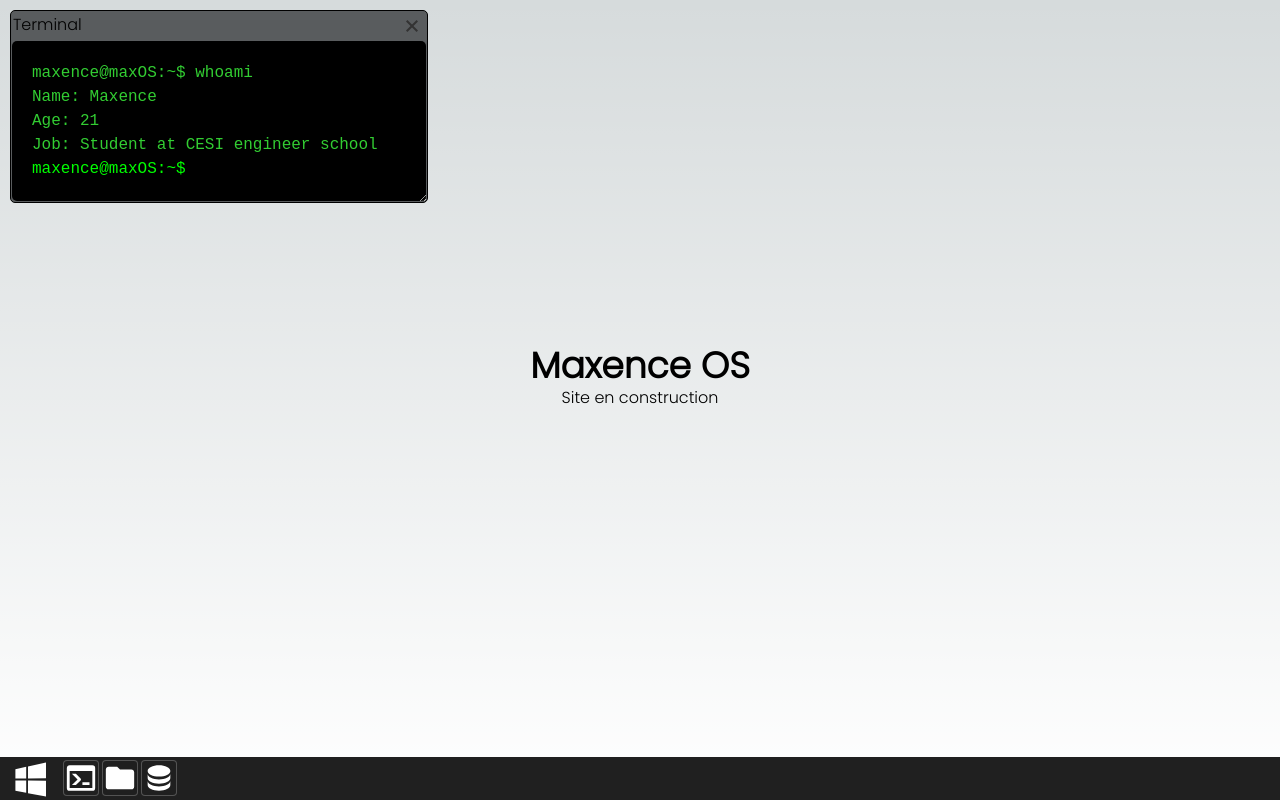
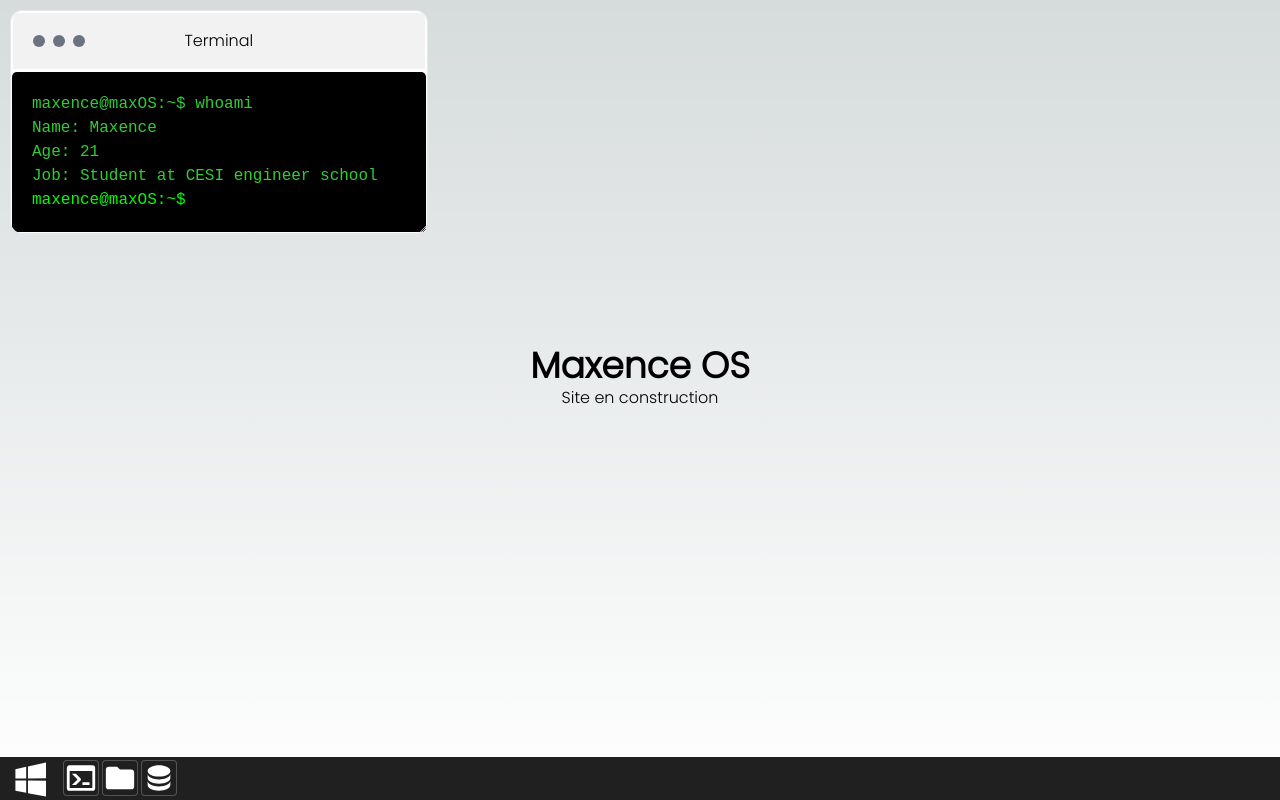
Before and after one commit to Maxougit/maxence-os, a Next.js app: page / in a window 1280 px wide. Both pictures are taken after a click on the icon 81 px from the left and 778 px from the top of the page. Built offline with nearby package versions, Linux system fonts and the light colour scheme.

Commit message:
Changement de certains composants en daisyUi

```diff
--- a/src/components/Application/Database.js
+++ b/src/components/Application/Database.js
@@ -91,10 +91,16 @@ const Database = () => {
   };
 
   const generateSQLQuery = (category) => {
-    if (category === "Schema") {
-      return "SELECT * FROM Maxence;";
+    switch (category) {
+      case "Programation":
+        return [`FROM name, detail FROM programmation_skills`, `WHERE person = 'Maxence';`];
+      case "Technologies":
+        return [`FROM name, detail FROM programmation_skills`, `WHERE person = 'Maxence';`];
+      case "Concepts":
+        return [`FROM name, detail FROM programmation_skills`, `WHERE person = 'Maxence';`];
+      default:
+        return "";
     }
-    return `FROM Maxence SELECT ${category}`;
   };
 
   return (
@@ -104,9 +110,8 @@ const Database = () => {
           (tab, index) => (
             <li key={index}>
               <a
-                className={`px-4 py-2 text-sm font-semibold rounded-md ${
-                  selectedCategory === tab ? " text-blue-500" : "none"
-                }`}
+                className={`px-4 py-2 text-sm font-semibold rounded-md ${selectedCategory === tab ? " text-blue-500" : "none"
+                  }`}
                 onClick={() => handleSelectCategory(tab)}
               >
                 {tab}
@@ -119,18 +124,24 @@ const Database = () => {
       {selectedCategory !== "Schema" && (
         <>
           <div className="mb-4 w-full">
-            <input
-              type="text"
-              value={generateSQLQuery(selectedCategory)}
-              readOnly
-              className="w-full px-4 py-2 bg-grey border rounded-md"
-            />
+            <div className="mockup-code">
+              {generateSQLQuery(selectedCategory).map((query, i) => (
+                <pre key={i} data-prefix={i == 0 ? '$' : ''}>
+                  <code>
+                    {query}
+                  </code>
+                </pre>
+              ))}
+            </div>
           </div>
           <div className="flex-grow bg-white border rounded-md overflow-hidden h-64 w-full md:w-96">
             <div className="overflow-y-auto h-full">
               <table className="min-w-full divide-y">
                 <thead>
                   <tr>
+                    <th className="px-6 py-3 text-left text-xs font-medium text-gray-500 uppercase tracking-wider">
+                      Id
+                    </th>
                     <th className="px-6 py-3 text-left text-xs font-medium text-gray-500 uppercase tracking-wider">
                       Name
                     </th>
@@ -142,6 +153,9 @@ const Database = () => {
                 <tbody className="bg-white divide-y divide-gray-200">
                   {skillsData[selectedCategory]?.map((skill, index) => (
                     <tr key={index}>
+                      <td className="px-6 py-4 whitespace-wrap text-sm text-gray-900">
+                        {index + 1}
+                      </td>
                       <td className="px-6 py-4 whitespace-wrap text-sm text-gray-900">
                         {skill.Name}
                       </td>
--- a/src/components/Windows/Window.module.css
+++ b/src/components/Windows/Window.module.css
@@ -1,12 +1,12 @@
 .window {
-  display: flex;
-  flex-direction: column;
+  /* display: flex; */
+  /* flex-direction: column; */
   position: absolute;
-  background-color: rgb(89, 92, 94);
-  border: 1px solid black;
+  /* background-color: rgb(89, 92, 94); */
+  /* border: 1px solid black; */
   z-index: 100;
-  border-radius: 5px;
-  overflow: hidden;
+  /* border-radius: 5px; */
+  /* overflow: hidden; */
   resize: both;
   /* min-width: 200px;
   min-height: 150px; */
--- a/src/components/Windows/Windows.js
+++ b/src/components/Windows/Windows.js
@@ -128,7 +128,7 @@ const Window = ({ title, children, onClose, onFocus, forceDefaultSize }) => {
   return (
     <div
       ref={windowRef}
-      className={styles.window}
+      className="bg-base-100 border rounded-xl overflow-hidden absolute resize z-50 max-w-[95vh]"
       style={{
         left: `${position.x}px`,
         top: `${position.y}px`,
@@ -143,8 +143,15 @@ const Window = ({ title, children, onClose, onFocus, forceDefaultSize }) => {
         onMouseDown={handleTitleBarMouseDown}
         onTouchStart={handleTouchStart} // Événement de démarrage du toucher spécifique à la barre de titre
       >
-        <span className="span">{title}</span>
-        <button onClick={onClose} className={styles.closeButton}></button>
+        <div className="w-full bg-base-200 flex justify-between items-center py-4 px-5">
+          <div className="flex flex-1 gap-2">
+            <div onClick={onClose} className="cursor-pointer w-3 h-3 rounded-full duration-100 bg-gray-500 hover:bg-red-500"></div>
+            <div className="cursor-pointer w-3 h-3 rounded-full duration-100 bg-gray-500 hover:bg-yellow-500"></div>
+            <div className="cursor-pointer w-3 h-3 rounded-full duration-100 bg-gray-500 hover:bg-green-500"></div>
+          </div>
+          <span className="flex-1 span text-center">{title}</span>
+          <div className="flex-1"></div>
+        </div>
       </div>
       <div
         className={styles.resizableHandle}
```
